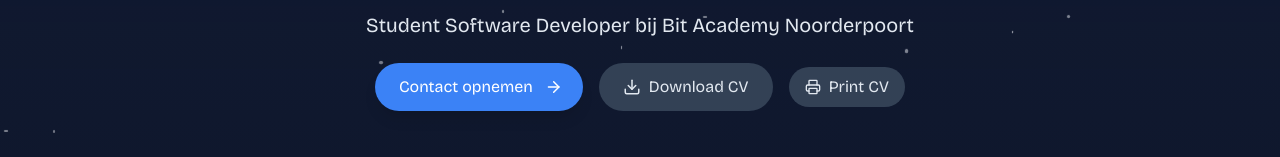
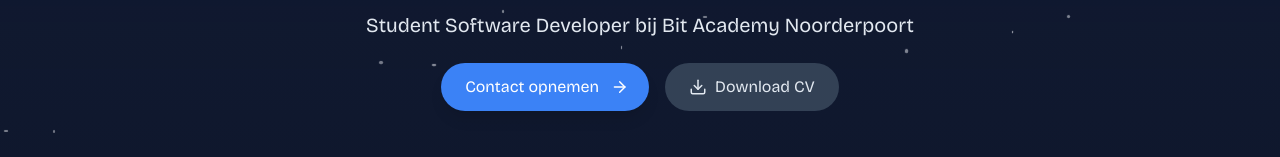
Before and after one commit to milansk05/portfolio-milansnoeijink, a Next.js app: page / in a window 1280 px wide. Shown: the part 253-410 px from the top of the page. Built offline with nearby package versions, Linux system fonts and the light colour scheme.

Commit message:
refactor: remove PrintCV component and its usage in Hero for cleaner code

```diff
--- a/src/components/Hero.tsx
+++ b/src/components/Hero.tsx
@@ -2,7 +2,6 @@
 
 import { motion } from "framer-motion"
 import { Download, ArrowRight } from "lucide-react"
-import PrintCV from "./PrintCV"
 import { smoothScroll } from "@/utils/smoothScroll"
 
 const Hero = () => {
@@ -56,7 +55,6 @@
                         Download CV
                     </a>
 
-                    <PrintCV />
                 </motion.div>
             </div>
         </section>
--- a/src/components/PrintCV.tsx
+++ /dev/null
@@ -1,36 +0,0 @@
-"use client"
-
-import { useState } from 'react'
-import { Printer } from 'lucide-react'
-
-const PrintCV = () => {
-    const [isPrinting, setIsPrinting] = useState(false)
-
-    const handlePrint = () => {
-        setIsPrinting(true)
-
-        // Korte vertraging om de status te updaten voordat het printdialoog verschijnt
-        setTimeout(() => {
-            window.print()
-
-            // Reset status na printdialoog sluit (ongeveer)
-            setTimeout(() => {
-                setIsPrinting(false)
-            }, 1000)
-        }, 100)
-    }
-
-    return (
-        <button
-            onClick={handlePrint}
-            disabled={isPrinting}
-            className="flex items-center gap-2 bg-secondary text-secondary-foreground px-4 py-2 rounded-full hover:bg-secondary/80 transition-colors print:hidden"
-            aria-label="Print CV"
-        >
-            <Printer size={16} />
-            {isPrinting ? 'Printen...' : 'Print CV'}
-        </button>
-    )
-}
-
-export default PrintCV
```
